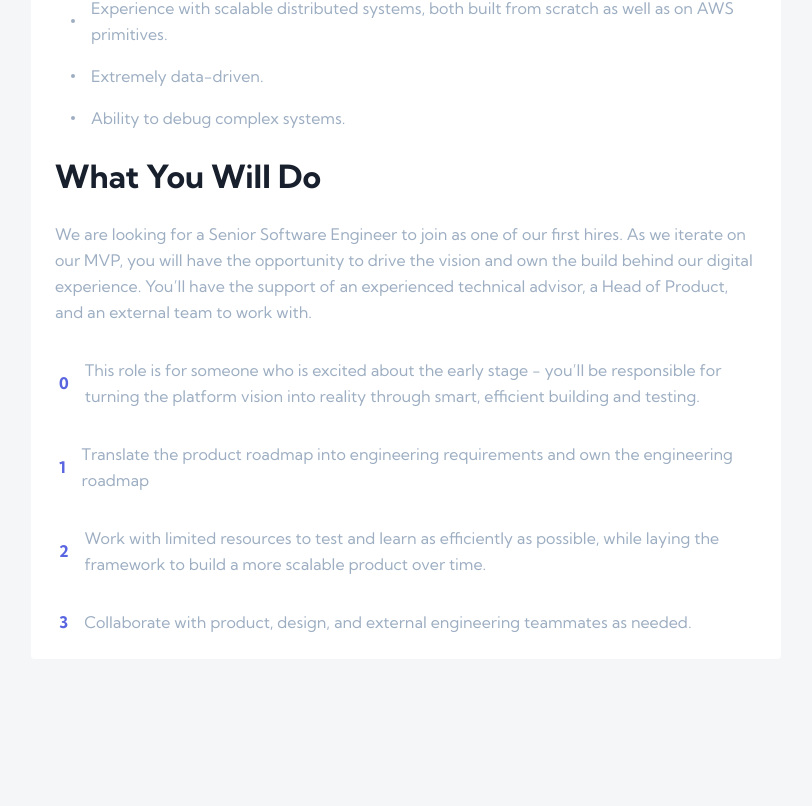
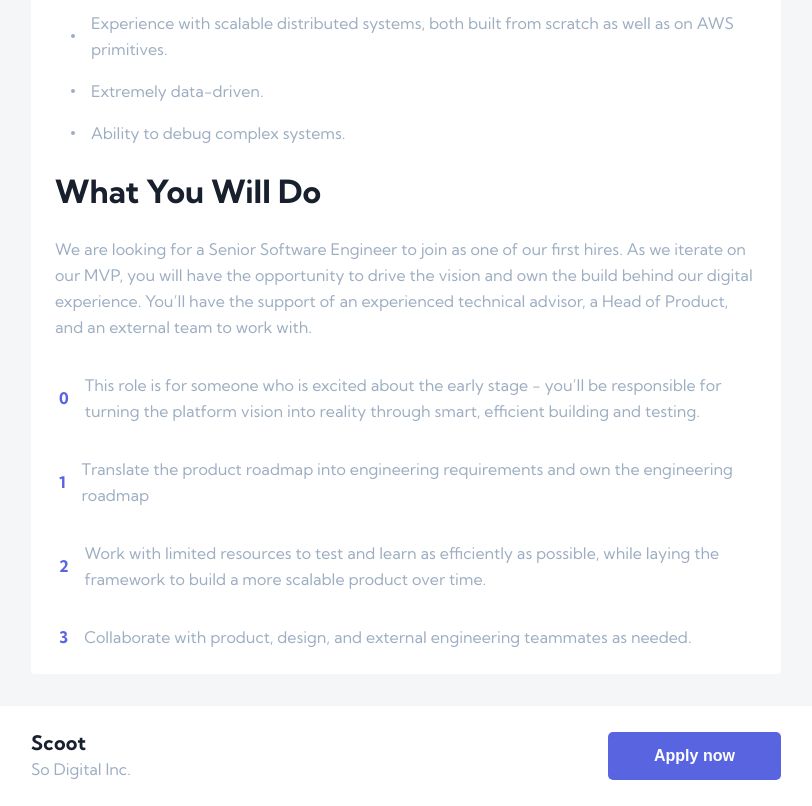
Before and after one commit to CodeReactOrNext/Devjobs_web_app, a React (Vite) app: page /jobs/1 in a window 1280 px wide. Shown: the part 896-1702 px from the top of the page, without its empty margins (234-1046 px from the left). Before the commit the page ends 1555 px from the top, so only its background shows below. Built offline with nearby package versions, Linux system fonts and the light colour scheme.

Commit message:
Feat: Added footer and changed a little bit backdrop styling

```diff
--- a/src/components/JobList/JobView/JobView.styled.tsx
+++ b/src/components/JobList/JobView/JobView.styled.tsx
@@ -1,22 +1,23 @@
 import styled from 'styled-components';
 
 export const StyledJobViewBackdrop = styled.div`
-	top: 150px;
+	margin-top: -25px;
 	bottom: 0;
-	position: absolute;
+	position: relative;
 	left: 0;
 	right: 0;
 	width: 100%;
 	max-width: 100%;
-	height: 170%;
+	height: 100%;
 	display: flex;
+	flex-direction: column;
+	gap: 2rem;
 	align-items: center;
+	justify-content: center;
 `;
 
 export const StyledJobViewContainer = styled.section`
 	position: relative;
-	top: -150px;
-	margin: 120px auto auto auto;
 	width: 90%;
 	max-width: 750px;
 	height: auto;
@@ -32,10 +33,10 @@ export const StyledJobViewHeader = styled.header`
 	height: 12.5rem;
 	background-color: ${({ theme }) => theme.boxBackground};
 	border-radius: 0.25rem;
+	overflow: hidden;
 
 	@media screen and (min-width: 800px) {
 		height: 8.75rem;
-		border-radius: 0;
 	} ;
 `;
 
@@ -199,3 +200,49 @@ export const StyledRoleItemIndex = styled.p`
 	padding-left: 4px;
 	font-weight: 600;
 `;
+
+export const StyledJobViewFooter = styled.footer`
+	width: 100%;
+	height: 100px;
+	background-color: ${({ theme }) => theme.boxBackground};
+	display: flex;
+	align-items: center;
+	justify-content: center;
+`
+
+export const StyledFooterContent = styled.div`
+	width: 90%;
+	max-width: 750px;
+	height: 100%;
+	display: flex;
+	align-items: center;
+	justify-content: center;
+
+	@media screen and (min-width: 650px) {
+
+	} ;
+`
+
+export const StyledFooterButtonContainer = styled.div`
+	width: 100%;
+
+	@media screen and (min-width: 650px) {
+	width: 30%;
+	} ;
+`
+
+export const StyledFooterDetails = styled.div`
+	display: none;
+
+	@media screen and (min-width: 650px) {
+		width: 100%;
+		display: flex;
+		flex-direction: column;
+	};
+
+`
+
+export const StyledFooterSecondaryText = styled.p`
+color: ${({ theme }) => theme.regularText};
+
+`
--- a/src/components/JobList/JobView/JobView.tsx
+++ b/src/components/JobList/JobView/JobView.tsx
@@ -11,6 +11,10 @@ import {
 } from '../JobCard/JobCard.styled';
 import {
 	StyledButtonContainer,
+	StyledFooterButtonContainer,
+	StyledFooterContent,
+	StyledFooterDetails,
+	StyledFooterSecondaryText,
 	StyledJobRequirement,
 	StyledJobRequirementText,
 	StyledJobViewBackdrop,
@@ -22,6 +26,7 @@ import {
 	StyledJobViewContentHeader,
 	StyledJobViewDetails,
 	StyledJobViewDetailsContainer,
+	StyledJobViewFooter,
 	StyledJobViewHeader,
 	StyledJobViewHeaderContent,
 	StyledJobViewInfo,
@@ -39,7 +44,7 @@ const JobView = () => {
 	const jobViewData = JobsData.filter((item) => item.id === Number(id!));
 
 	return (
-		<Link to='/'>
+		<Link to='/' style={{ textDecoration: 'none' }}>
 			{jobViewData.map((job) => (
 				<StyledJobViewBackdrop key={job.id}>
 					<StyledJobViewContainer onClick={(e) => e.stopPropagation()}>
@@ -93,6 +98,17 @@ const JobView = () => {
 							))}
 						</StyledJobViewContent>
 					</StyledJobViewContainer>
+						<StyledJobViewFooter>
+							<StyledFooterContent>
+								<StyledFooterDetails>
+								<StyledJobViewCompany>{job.company}</StyledJobViewCompany>
+								<StyledFooterSecondaryText>So Digital Inc.</StyledFooterSecondaryText>
+								</StyledFooterDetails>
+								<StyledFooterButtonContainer>
+									<Button width='full'>Apply now</Button>
+								</StyledFooterButtonContainer>
+							</StyledFooterContent>
+						</StyledJobViewFooter>
 				</StyledJobViewBackdrop>
 			))}
 		</Link>
```
